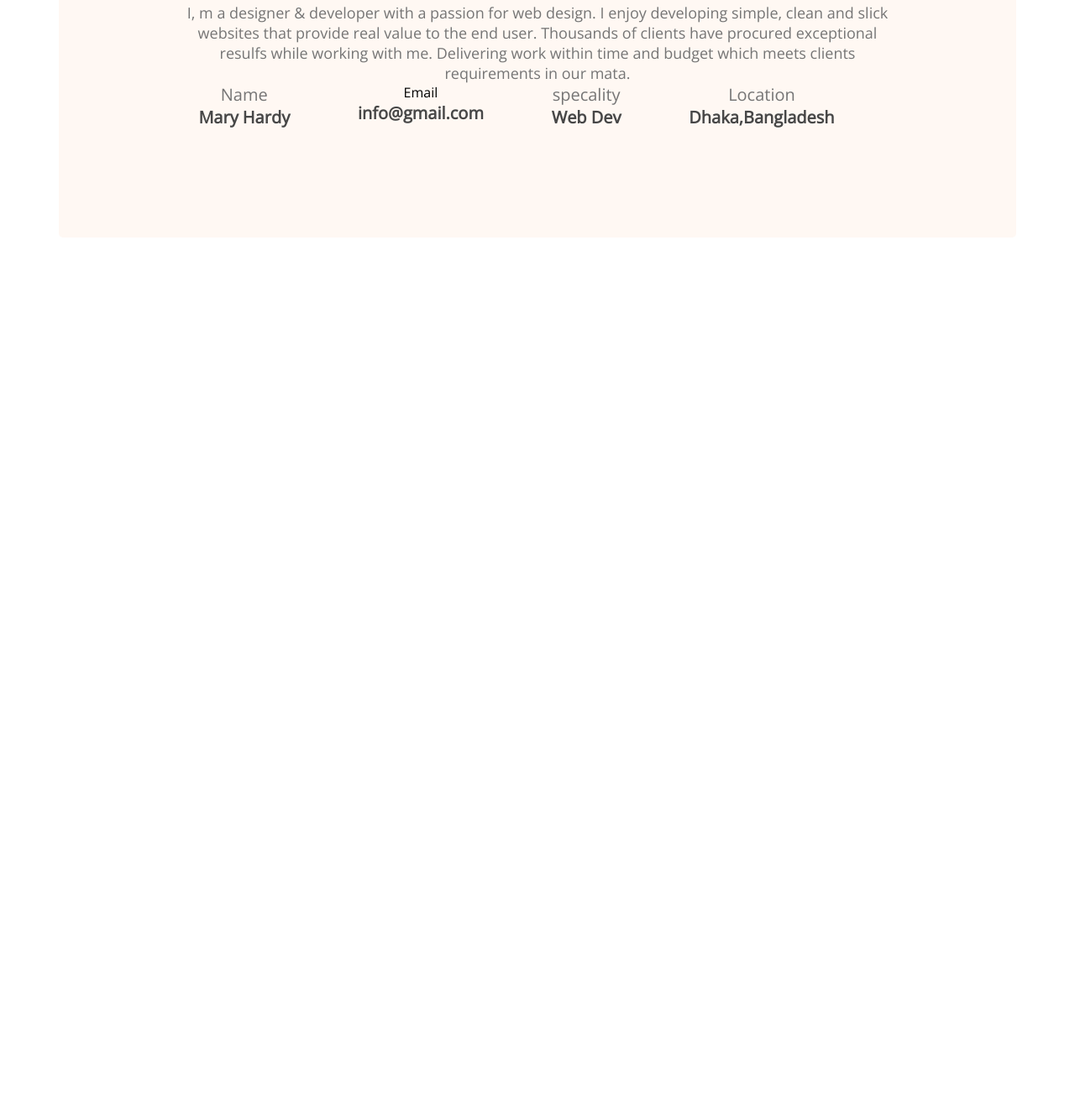
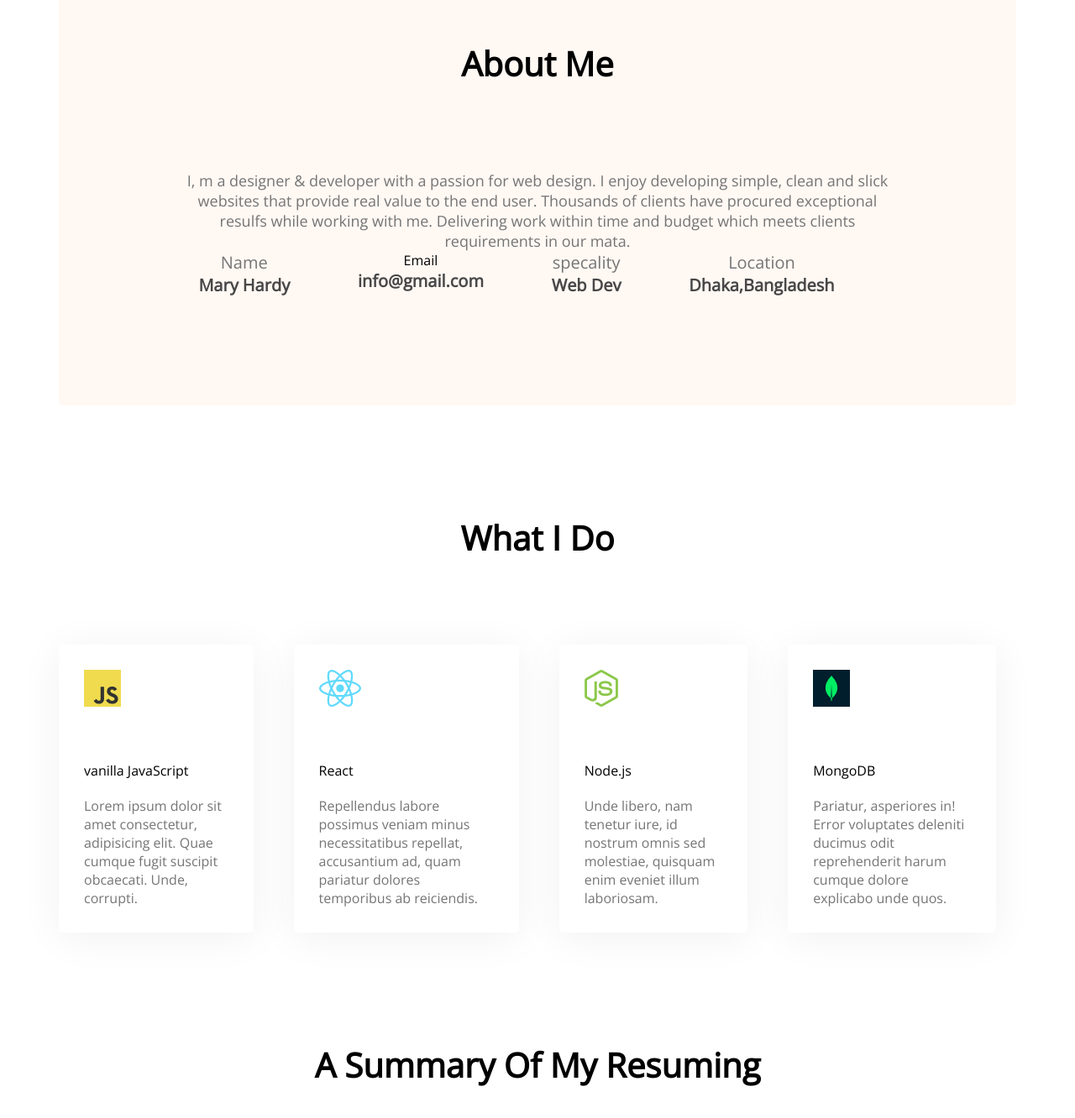
Before and after one commit to SharanMajumder/developer-portfolio, a plain HTML site: page index.html in a window 1280 px wide. Shown: the part 1182-2514 px from the top of the page at 84% size. Before the commit the page ends 1465 px from the top, so only its background shows below. Drawn offline with nearby package versions, Linux system fonts and the light colour scheme.

Commit message:
third commit

```diff
--- a/Styles/portfolio.css
+++ b/Styles/portfolio.css
@@ -108,3 +108,42 @@ main{
     font-size: 20px;
     color: #474747;
 }
+/* What i do style  */
+.section-title{
+    margin-top:130px ;
+    text-align: center;
+    font-weight: 700;
+    font size: 20px;
+    margin-bottom: 100px;
+}
+.skill-container{
+    display: flex;
+    gap:24px
+
+}
+.skill-container img{
+    position: top left;
+    margin-bottom: 30px;
+
+
+}
+.skill{
+    margin-right: 24px;
+    background-color: white;
+    border: 25%;
+    padding: 30px;
+    border-radius: 5px;
+    background: #FFFFFF;
+    box-shadow: 0px 6px 50px rgba(0,0,0,0.06);
+}
+.skill-title{
+    margin-top: 30px;
+    margin-bottom: 20px;
+
+}
+.skill-description{
+    color: #757575;
+
+}
+
+/* resuming style */
--- a/index.html
+++ b/index.html
@@ -62,6 +62,37 @@
             </div>
 
         </section>
+        <!-- What i do section -->
+        <section class="what-i-do">
+            <h3 class="section-title">What I Do</h3>
+            <!-- div.skill-container>div.skill*4>img+p.skill-title+p.skill-description>lorem15 -->
+            <div class="skill-container">
+                <div class="skill">
+                    <img src="images/icons/js.png" alt="">
+                    <p class="skill-title">vanilla JavaScript</p>
+                    <p class="skill-description">Lorem ipsum dolor sit amet consectetur, adipisicing elit. Quae cumque fugit suscipit obcaecati. Unde, corrupti.</p>
+                </div>
+                <div class="skill">
+                    <img src="images/icons/react.png" alt="">
+                    <p class="skill-title">React</p>
+                    <p class="skill-description">Repellendus labore possimus veniam minus necessitatibus repellat, accusantium ad, quam pariatur dolores temporibus ab reiciendis.</p>
+                </div>
+                <div class="skill">
+                    <img src="images/icons/nodejs.png" alt="">
+                    <p class="skill-title">Node.js</p>
+                    <p class="skill-description">Unde libero, nam tenetur iure, id nostrum omnis sed molestiae, quisquam enim eveniet illum laboriosam.</p>
+                </div>
+                <div class="skill">
+                    <img src="images/icons/mongo.png" alt="">
+                    <p class="skill-title">MongoDB</p>
+                    <p class="skill-description">Pariatur, asperiores in! Error voluptates deleniti ducimus odit reprehenderit harum cumque dolore explicabo unde quos.</p>
+                </div>
+            </div>
+        </section>
+        <!-- Resume section -->
+        <section class="resume">
+            <h3 class="section-title">A Summary Of My Resuming</h3>
+        </section>
 
     </main>
 </body>
```
